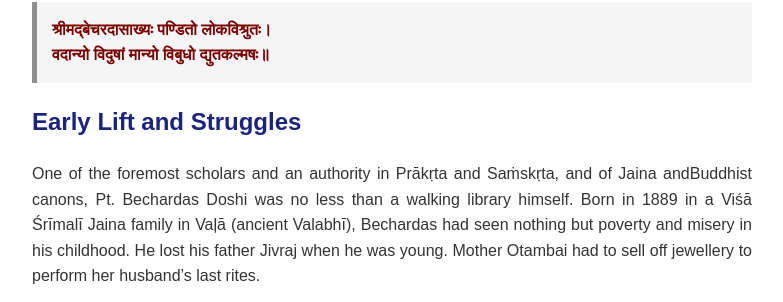
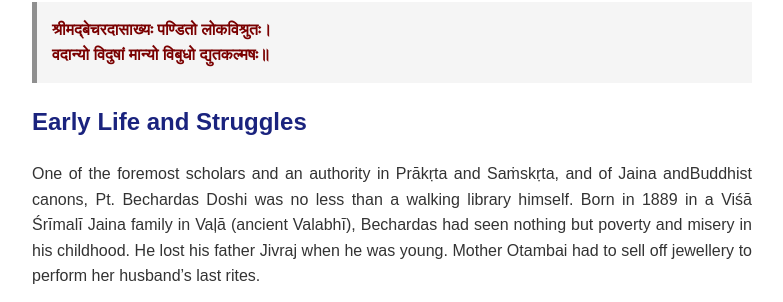
Before and after one commit to svyoma/svyoma.github.io, a Jekyll site: the page blogs/bechardas_doshi.html, which Jekyll copies as it is, in a window 1280 px wide and 900 px high, scrolled down 464 px. Shown: the part 152-454 px from the top of the window, without its empty margins (248-1031 px from the left). Built offline with Jekyll 4.4.1, drawn with Linux system fonts in a browser that asks for light colours; some web fonts are replaced.

Commit message:
Update bechardas_doshi.html

```diff
--- a/blogs/bechardas_doshi.html
+++ b/blogs/bechardas_doshi.html
@@ -238,7 +238,7 @@
             <blockquote>
             <p>श्रीमद्बेचरदासाख्यः पण्डितो लोकविश्रुतः।<br /> वदान्यो विदुषां मान्यो विबुधो द्युतकल्मषः॥</p>
             </blockquote>
-            <h2>Early Lift and Struggles</h2>
+            <h2>Early Life and Struggles</h2>
             <p>One of the foremost scholars and an authority in Prākṛta and Saṁskṛta, and of Jaina andBuddhist canons, Pt. Bechardas Doshi was no less than a walking library himself. Born in 1889 in a Viśā Śrīmalī Jaina family in Vaļā (ancient Valabhī), Bechardas had seen nothing but poverty and misery in his childhood. He lost his father Jivraj when he was young. Mother Otambai had to sell off jewellery to perform her husband&rsquo;s last rites.</p>
             <h2>Education and Early Training</h2>
             <p>The educational career of Bechardas began at Saṇosarā and continued in Jaina Pāṭhaśālā in Māṇḍal. Despite his earnest desire to study in Kāśī, he was restricted as his mother feared that he might join the Jaina monastic order as a monk. In harsh conditions, he started studying Jaina works in Pālitāṇā under the guidance of Siddhicandravijaya. His preliminary studies continued in Jaina Pāṭhaśālā at Mehsana. Finally, he managed to reach Vārāṇasī to study works on grammar, logic, and literature. His initial days in Banāras were full of hardships as he found it difficult to follow the lectures of the Paṇḍits. Dharmasūrijī (then Dharmavijayajī) arranged for his study under Amīravijayjī. He first learnt the Siddhahemaśabdānuśāsana &ndash; the grammar of Hemacandra with laghuvṛtti. He learnt Sanmati-tarka-prakaraṇa of Siddhasena Divākara under Pt. Nakachedarām. As he returned to Gujarat after his studies, scholars like A. B. Dhruv were impressed by his scholarship known through his learned essays read in academic conferences. His scholarship was duly recognized by scholars like C. D. Dalal who even offered him a position at the Oriental Institute of Baroda. Being a nationalist, he declined the offer to join the Gujarat Vidyāpīṭh established by Mahatma Gandhi.</p>
```
